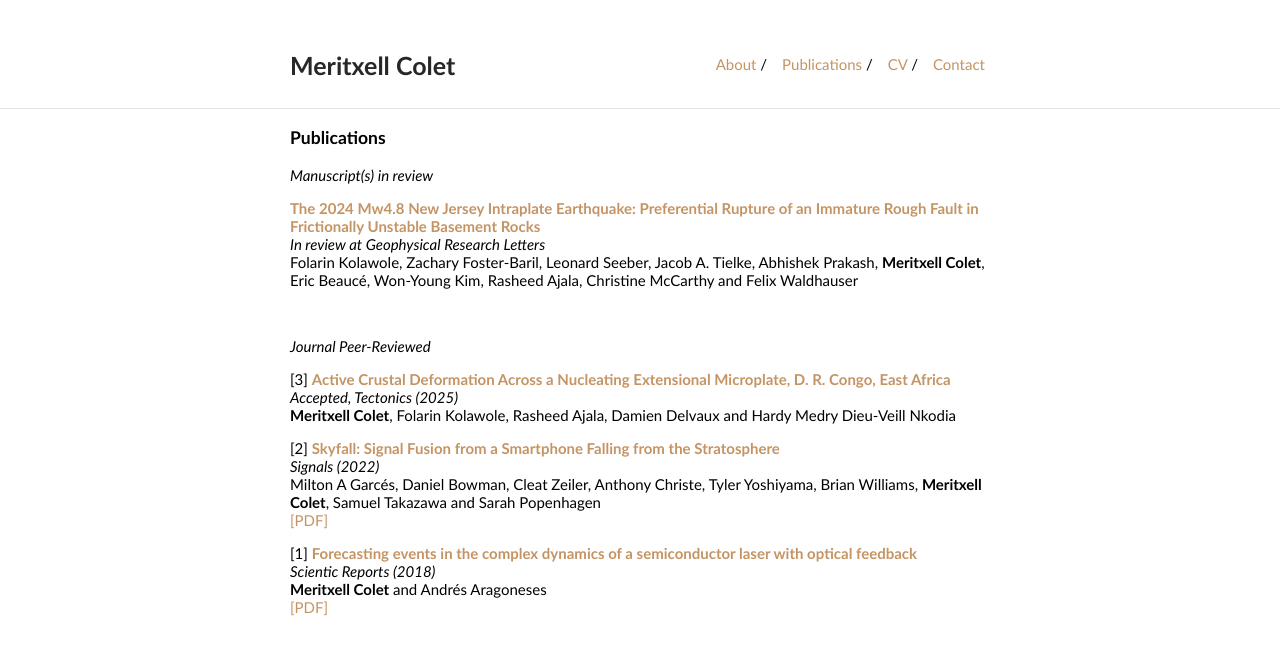
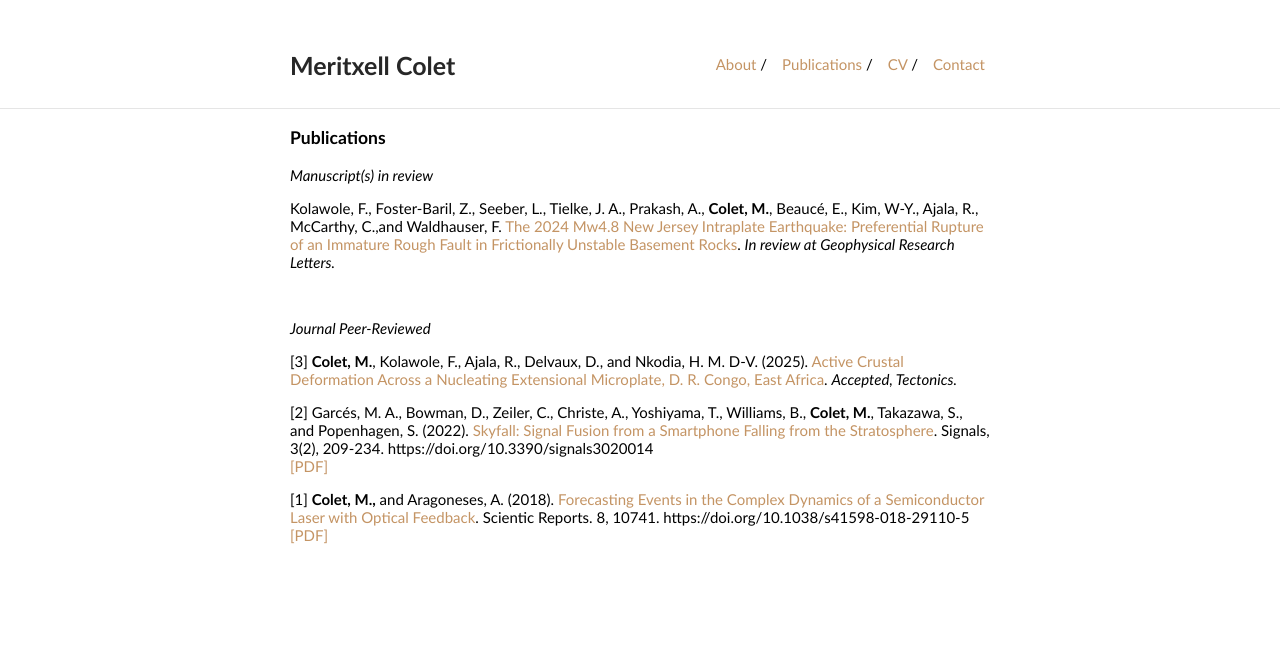
Before and after one commit to MeritxellC/MeritxellC.github.io, a Jekyll site: the page built from publications/publications.md, in a window 1280 px wide. Shown: the top 655 px of the page. Built offline with Jekyll 4.4.1, drawn with Linux system fonts in a browser that asks for light colours.

Commit message:
minor edits

```diff
--- a/publications/publications.md
+++ b/publications/publications.md
@@ -7,12 +7,7 @@ layout: default
 
 
 <p>
-<b><a href="https://www.authorea.com/users/523989/articles/1241605-the-2024-mw4-8-new-jersey-intraplate-earthquake-preferential-rupture-of-an-immature-rough-fault-in-frictionally-unstable-basement-rocks">The 2024 Mw4.8 New Jersey Intraplate Earthquake: Preferential Rupture of an Immature Rough Fault in Frictionally Unstable Basement Rocks</a></b>
-<br>
-<i>In review at Geophysical Research Letters</i>
-<br>
-Folarin Kolawole, Zachary Foster-Baril, Leonard Seeber, Jacob A. Tielke, Abhishek Prakash,  <b>Meritxell Colet</b>, Eric Beaucé, Won-Young Kim, Rasheed Ajala, Christine McCarthy and Felix Waldhauser
-<br>
+Kolawole, F., Foster-Baril, Z., Seeber, L., Tielke, J. A., Prakash, A., <b>Colet, M.</b>, Beaucé, E., Kim, W-Y., Ajala, R., McCarthy, C.,and Waldhauser, F. <a href="https://www.authorea.com/users/523989/articles/1241605-the-2024-mw4-8-new-jersey-intraplate-earthquake-preferential-rupture-of-an-immature-rough-fault-in-frictionally-unstable-basement-rocks">The 2024 Mw4.8 New Jersey Intraplate Earthquake: Preferential Rupture of an Immature Rough Fault in Frictionally Unstable Basement Rocks</a>. <i>In review at Geophysical Research Letters.</i>
 </p>
 
 <br style="line-height:2">
@@ -21,30 +16,18 @@ Folarin Kolawole, Zachary Foster-Baril, Leonard Seeber, Jacob A. Tielke, Abhishe
 <p><i>Journal Peer-Reviewed</i></p>
 
 <p>
-[3] <b><a href="https://essopenarchive.org/users/857884/articles/1259439-active-crustal-deformation-across-a-nucleating-extensional-microplate-d-r-congo-east-africa?commit=b82447a2ff499eb05055bb700b32f4c54617af3d">Active Crustal Deformation Across a Nucleating Extensional Microplate, D. R. Congo, East Africa</a></b>
-<br>
-<i>Accepted, Tectonics (2025)</i>
-<br>
-<b>Meritxell Colet</b>, Folarin Kolawole, Rasheed Ajala, Damien Delvaux and Hardy Medry Dieu-Veill Nkodia
-<br>
+[3] <b>Colet, M.</b>, Kolawole, F., Ajala, R., Delvaux, D., and Nkodia, H. M. D-V. (2025). <a href="https://essopenarchive.org/users/857884/articles/1259439-active-crustal-deformation-across-a-nucleating-extensional-microplate-d-r-congo-east-africa?commit=b82447a2ff499eb05055bb700b32f4c54617af3d">Active Crustal Deformation Across a Nucleating Extensional Microplate, D. R. Congo, East Africa</a>. <i>Accepted, Tectonics. </i>
 </p>
 
 <p>
-[2] <b><a href="https://www.mdpi.com/2624-6120/3/2/14">Skyfall: Signal Fusion from a Smartphone Falling from the Stratosphere</a></b>
+[2] Garcés, M. A., Bowman, D., Zeiler, C., Christe, A., Yoshiyama, T., Williams, B., <b>Colet, M.</b>, Takazawa, S., and Popenhagen, S. (2022). <a href="https://www.mdpi.com/2624-6120/3/2/14">Skyfall: Signal Fusion from a Smartphone Falling from the Stratosphere</a>. Signals, 3(2), 209-234. https://doi.org/10.3390/signals3020014
 <br>
-<i>Signals (2022)</i>
-<br>
-Milton A Garcés, Daniel Bowman, Cleat Zeiler, Anthony Christe, Tyler Yoshiyama, Brian Williams, <b>Meritxell Colet</b>, Samuel Takazawa and Sarah Popenhagen <br>
 <a href="Garces_et_al_2022.pdf">[PDF]</a>
 </p>
 
 <p>
-[1] <b><a href="https://www.nature.com/articles/s41598-018-29110-5">Forecasting events in the complex dynamics of a semiconductor laser with optical feedback</a></b>
+[1] <b>Colet, M.,</b> and Aragoneses, A. (2018). <a href="https://www.nature.com/articles/s41598-018-29110-5">Forecasting Events in the Complex Dynamics of a Semiconductor Laser with Optical Feedback</a>. Scientic Reports. 8, 10741. https://doi.org/10.1038/s41598-018-29110-5
 <br>
-<i> Scientic Reports (2018)</i>
-<br>
-<b>Meritxell Colet</b> and Andrés Aragoneses
- <br>
 <a href="Aragoneses_and_Colet_2018.pdf">[PDF]</a>
 </p>
 
```
